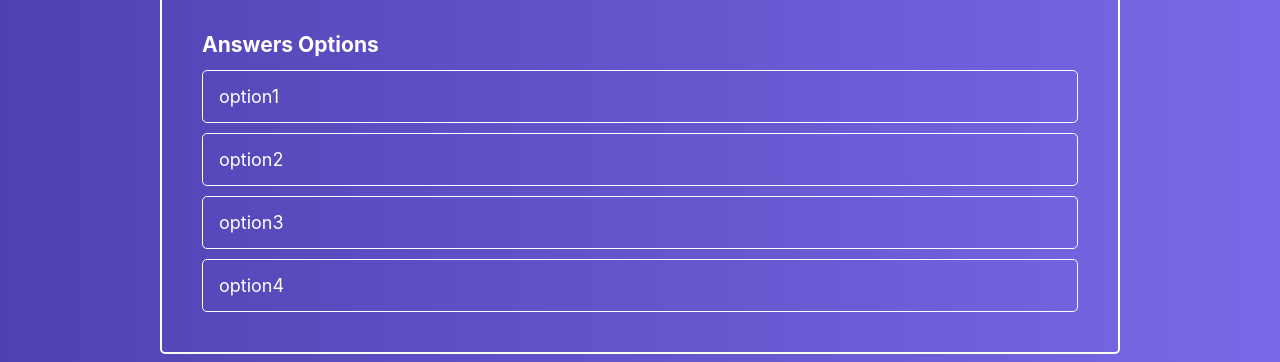
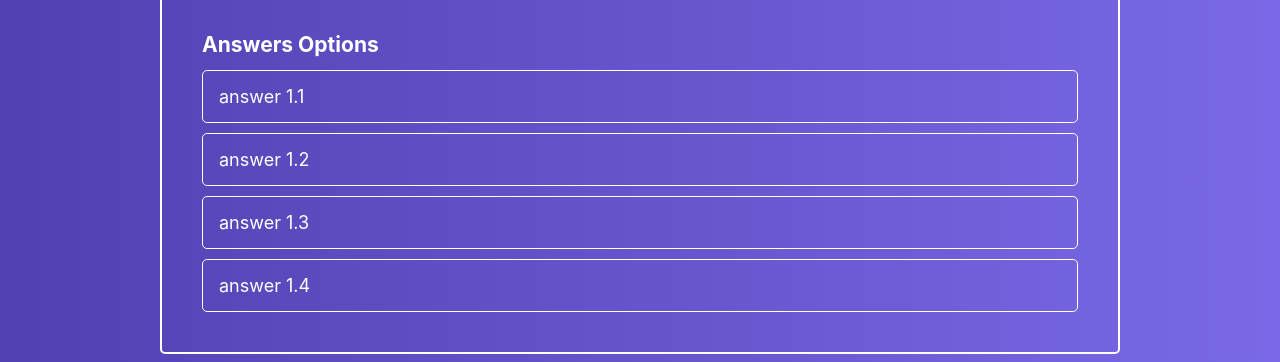
Before and after one commit to Filgeary/ts-react-quiz-app, a React (Create React App) app: page / in a window 1280 px wide. Shown: the part 331-693 px from the top of the page. Built offline with nearby package versions, Linux system fonts and the light colour scheme.

Commit message:
fix: extend mock data & models

```diff
--- a/src/_mocks/_mockQuizzes.ts
+++ b/src/_mocks/_mockQuizzes.ts
@@ -4,31 +4,34 @@ export const _mockQuizzes: IQuiz[] = [
   {
     id: 1,
     question: 'Mock Question 1',
+    correctAnswerID: 1.1,
     answers: [
-      { title: 'option1', isValid: true },
-      { title: 'option2', isValid: false },
-      { title: 'option3', isValid: false },
-      { title: 'option4', isValid: false },
+      { id: 1.1, title: 'answer 1.1' },
+      { id: 1.2, title: 'answer 1.2' },
+      { id: 1.3, title: 'answer 1.3' },
+      { id: 1.4, title: 'answer 1.4' },
     ],
   },
   {
     id: 2,
     question: 'Mock Question 2',
+    correctAnswerID: 2.2,
     answers: [
-      { title: 'option1', isValid: false },
-      { title: 'option2', isValid: true },
-      { title: 'option3', isValid: false },
-      { title: 'option4', isValid: false },
+      { id: 2.1, title: 'answer 2.1' },
+      { id: 2.2, title: 'answer 2.2' },
+      { id: 2.3, title: 'answer 2.3' },
+      { id: 2.4, title: 'answer 2.4' },
     ],
   },
   {
     id: 3,
     question: 'Mock Question 3',
+    correctAnswerID: 3.3,
     answers: [
-      { title: 'option1', isValid: false },
-      { title: 'option2', isValid: false },
-      { title: 'option3', isValid: true },
-      { title: 'option4', isValid: false },
+      { id: 3.1, title: 'answer 3.1' },
+      { id: 3.2, title: 'answer 3.2' },
+      { id: 3.3, title: 'answer 3.3' },
+      { id: 3.4, title: 'answer 3.4' },
     ],
   },
 ]
--- a/src/models/index.ts
+++ b/src/models/index.ts
@@ -1,10 +1,11 @@
 export interface IQuizAnswer {
+  id: number
   title: string
-  isValid: boolean
 }
 
 export interface IQuiz {
   id: number
   question: string
+  correctAnswerID: number
   answers: IQuizAnswer[]
 }
```
Also changed, not shown: 1 other file (tests, documents, lock files or other folders).
